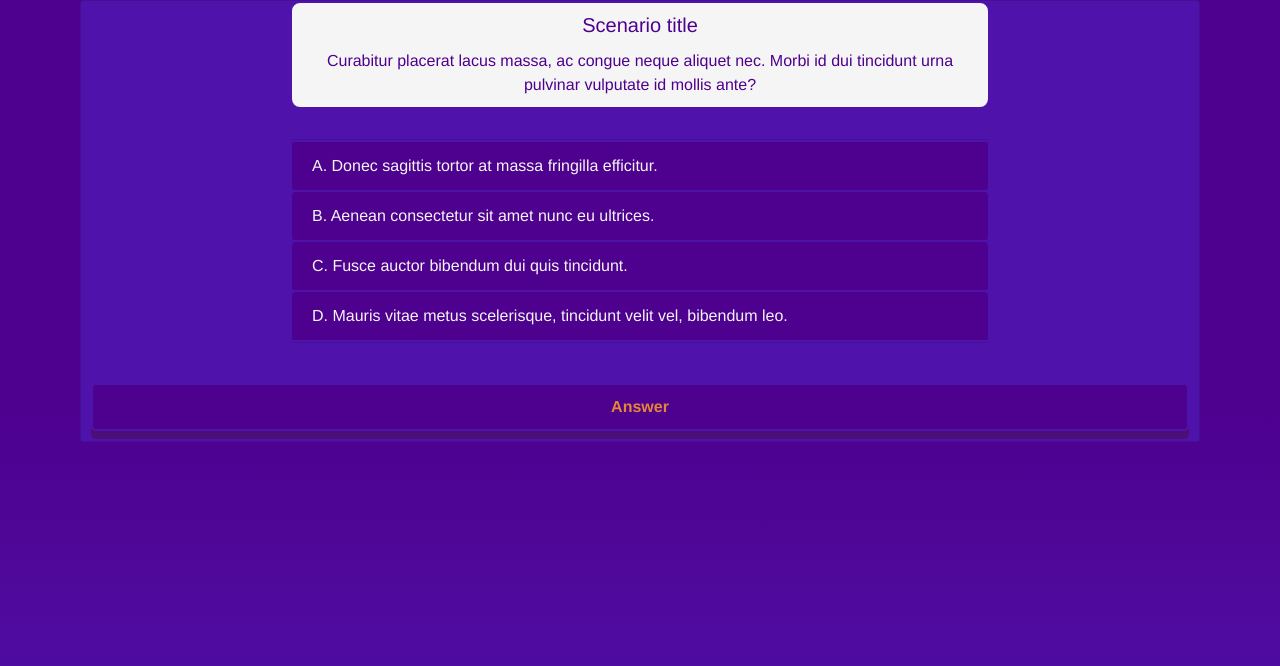
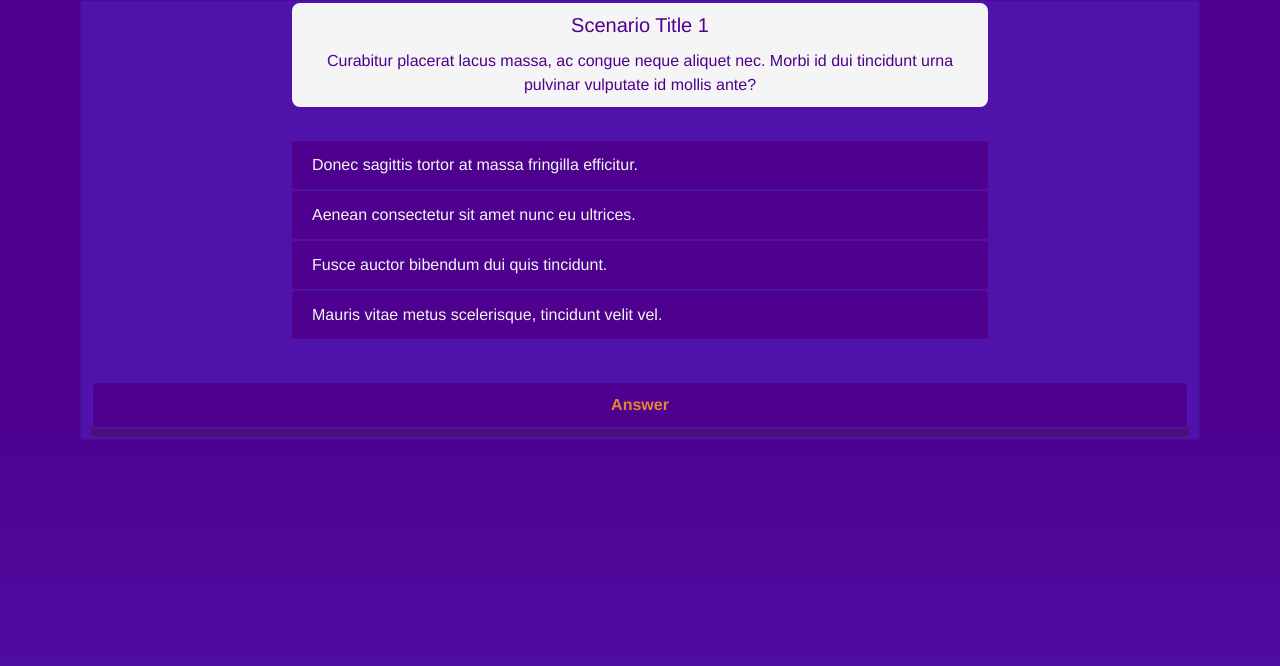
Before and after one commit to Boutabia/PMG, a React (Create React App) app in the folder client/: page / in a window 1280 px wide. Shown: the top 666 px of the page. Built offline with nearby package versions, Linux system fonts and the light colour scheme.

Commit message:
Refactoring components

```diff
--- /dev/null
+++ b/client/src/Answer.js
@@ -0,0 +1,22 @@
+import React from 'react'
+import ListGroup from 'react-bootstrap/ListGroup'
+
+function Answer({text, option, options, setOptions}) {
+
+    function handleSelect() {
+        setOptions(options.map((item) => {
+            if (item.id === option.id) {
+                return {
+                    ...item, selected: !item.selected
+                };
+            }
+            return item;
+        }))
+    }
+
+    return (
+        <ListGroup.Item  type='button' variant={option.feedback===1 ? 'correct' : option.feedback===2 ? 'incorrect' : option.selected ? 'selected' : 'answers'} onClick={handleSelect}>{text}</ListGroup.Item>
+    )
+}
+
+export default Answer;
--- /dev/null
+++ b/client/src/AnswerList.js
@@ -0,0 +1,13 @@
+import React from 'react'
+import ListGroup from 'react-bootstrap/ListGroup'
+
+function AnswerList(props) {
+
+    return (
+        <ListGroup className='answers'>
+                    {props.children}
+        </ListGroup>
+)
+}
+
+export default AnswerList;
--- a/client/src/App.css
+++ b/client/src/App.css
@@ -1,5 +1,5 @@
 .App {
-  height: 100vh;
+  min-height: 100vh;
   text-align: center;
   font-family: Helvetica, Arial, sans-serif;
   background: linear-gradient(to bottom, #4e008e 50%, #4f12aa 100%)
@@ -40,6 +40,31 @@
   background-color: #370164;
 }
 
+.list-group-item-selected {
+  border: 1px outset #5f1e91;
+  background-color: #250242;
+  text-align: left;
+  border-radius: 5px;
+  color: whitesmoke;
+
+}
+
+.list-group-item-correct {
+  border: green;
+  background-color: green;
+  text-align: left;
+  border-radius: 5px;
+  color: whitesmoke;
+}
+
+.list-group-item-incorrect {
+  border: red;
+  background-color: red;
+  text-align: left;
+  border-radius: 5px;
+  color: whitesmoke;
+}
+
 .btn-submit {
   color: rgb(228, 134, 57);
   font-weight: bold;
--- a/client/src/App.js
+++ b/client/src/App.js
@@ -2,7 +2,7 @@ import 'bootstrap/dist/css/bootstrap.min.css';
 import React, { useState, useEffect } from "react";
 import './App.css';
 import Axios from "axios";
-import GameView from './gameView';
+import GameView from './GameView';
 
 function App() {
 const [scenarioNameState , setScenarioName] = useState("");
--- a/client/src/answerOptions.js
+++ /dev/null
@@ -1,16 +0,0 @@
-import React from 'react';
-import ListGroup from 'react-bootstrap/ListGroup';
-
-function Answers(props) {
-
-        return (
-            <ListGroup className='answers'>
-                    <ListGroup.Item variant='answers'>{props.optionA}</ListGroup.Item>
-                    <ListGroup.Item variant='answers'>{props.optionB}</ListGroup.Item>
-                    <ListGroup.Item variant='answers'>{props.optionC}</ListGroup.Item>
-                    <ListGroup.Item variant='answers'>{props.optionD}</ListGroup.Item>
-            </ListGroup>
-    )
-}
-
-export default Answers;
--- a/client/src/gameButtons.js
+++ b/client/src/gameButtons.js
@@ -1,9 +1,10 @@
 import React from 'react';
 import Button from 'react-bootstrap/Button';
 
-function Buttons() {
+function Buttons({handleSubmit, options, setOptions}) {
+
     return(
-        <Button variant='submit'>Answer</Button>
+        <Button variant='submit' onClick={handleSubmit}>Answer</Button>
     )
 }
 
--- a/client/src/gameView.js
+++ b/client/src/gameView.js
@@ -1,23 +1,52 @@
-import React from 'react';
+import React, {useState} from 'react';
 import Card from 'react-bootstrap/Card';
-import Scenario from './scenario';
-import Answers from './answerOptions';
-import Buttons from './gameButtons';
+import Scenario from './Scenario';
+import AnswerList from './AnswerList';
+import Answer from './Answer';
+import Buttons from './GameButtons';
 
 function GameView(props) {
+    const [currentScenario, setCurrentScenario] = useState(0);
+
+    const [scenarios, setScenarios] = useState([{
+        scenarioTitle:"Scenario Title 1",
+        scenarioText:"Curabitur placerat lacus massa, ac congue neque aliquet nec. Morbi id dui tincidunt urna pulvinar vulputate id mollis ante?"}])
+
+    const [options, setOptions] = useState([
+            {id:1, optionText:"Donec sagittis tortor at massa fringilla efficitur.", isCorrect:false, selected:false, feedback:0},
+            {id:2, optionText:"Aenean consectetur sit amet nunc eu ultrices.", isCorrect:true, selected:false, feedback:0},
+            {id:3, optionText:"Fusce auctor bibendum dui quis tincidunt.", isCorrect:false, selected:false, feedback:0},
+            {id:4, optionText:"Mauris vitae metus scelerisque, tincidunt velit vel.", isCorrect:true, selected:false, feedback:0}
+        ])
+
+        function handleSubmit() {
+            setOptions(options.map((item) => {
+                if (item.selected) {
+                    if (item.isCorrect) {
+                        return {
+                            ...item, feedback: 1
+                        };
+                    } else {
+                        return {
+                            ...item, feedback: 2
+                        };
+                    }
+            }
+                return item;
+            }))
+        }
+
     return (
-        <Card className='game-view' bg='gameview'>
-            <Scenario
-            title='Scenario title'
-            text='Curabitur placerat lacus massa, ac congue neque aliquet nec. Morbi id dui tincidunt urna pulvinar vulputate id mollis ante?'
-            />
-            <Answers
-                optionA='A. Donec sagittis tortor at massa fringilla efficitur.'
-                optionB='B. Aenean consectetur sit amet nunc eu ultrices.'
-                optionC='C. Fusce auctor bibendum dui quis tincidunt.'
-                optionD='D. Mauris vitae metus scelerisque, tincidunt velit vel, bibendum leo.'
-            />
-            <Buttons/>
+        <Card className='game-view'>
+                <div>
+                    <Scenario title={scenarios[currentScenario].scenarioTitle} text={scenarios[currentScenario].scenarioText} />
+                    <AnswerList>
+                        {options.map((option) => (
+                            <Answer key={option.id} option={option} text={option.optionText} options={options} setOptions={setOptions}/>
+                        ))}
+                    </AnswerList>
+                </div>
+            <Buttons options={options} setOptions={setOptions} handleSubmit={handleSubmit}/>
         </Card>
     )
 }
--- a/client/src/scenario.js
+++ b/client/src/scenario.js
@@ -1,11 +1,11 @@
 import React from 'react';
 import Card from 'react-bootstrap/Card';
 
-function Scenario(props) {
+function Scenario({title, text}) {
     return (
         <Card className="scenario">
-            <Card.Title>{props.title}</Card.Title>
-            <Card.Text>{props.text}</Card.Text>
+            <Card.Title>{title}</Card.Title>
+            <Card.Text>{text}</Card.Text>
         </Card>
     )
 }
```
Also changed, not shown: 1 other file (tests, documents, lock files or other folders).
